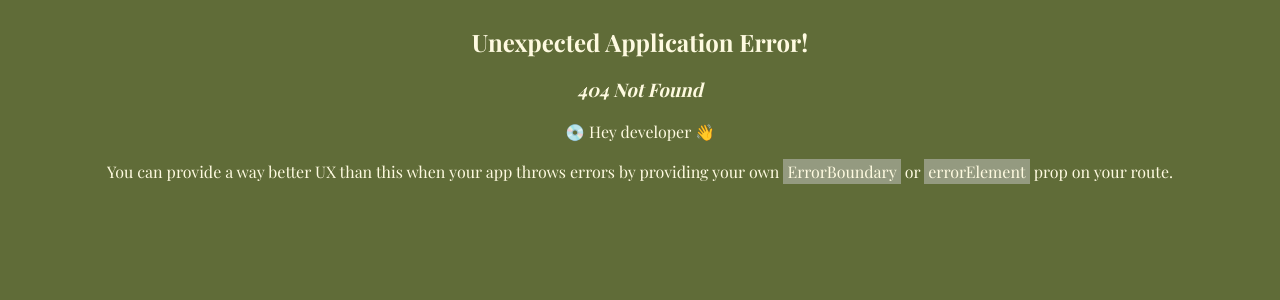
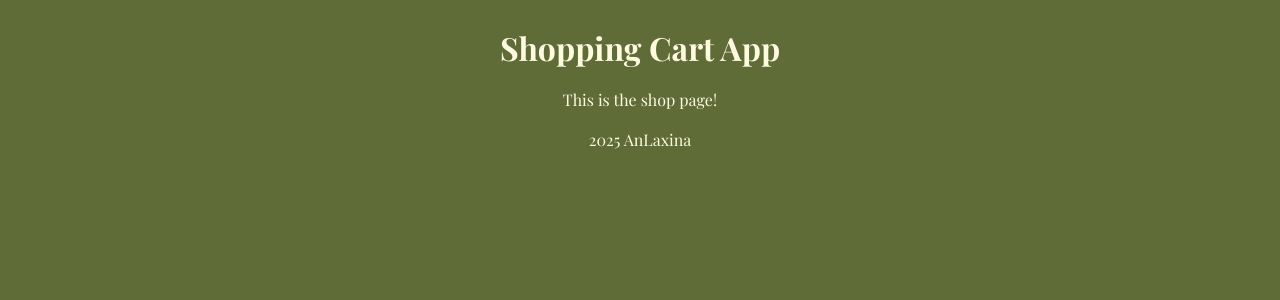
Before and after one commit to AnLaxina/shopping-cart, a React (Vite) app: page /shop in a window 1280 px wide. Before the commit this address had no page. Shown: the top 300 px of the page. Built offline with nearby package versions, Linux system fonts and the light colour scheme; a web font is replaced by a local one.

Commit message:
feat: add working routes for the Cart and Shop page

```diff
--- /dev/null
+++ b/src/components/Cart/Cart.jsx
@@ -0,0 +1,5 @@
+export default function Cart() {
+    return (
+        <p>This is the cart page!</p>
+    )
+}
--- /dev/null
+++ b/src/components/Shop/Shop.jsx
@@ -0,0 +1,5 @@
+export default function Shop() {
+    return (
+        <p>This is the shop page!</p>
+    )
+}
--- a/src/route.jsx
+++ b/src/route.jsx
@@ -1,13 +1,17 @@
 // All this does is make routes for `main.jsx`
 import App from "./App.jsx";
 import Home from "./components/Home/Home.jsx";
+import Shop from "./components/Shop/Shop.jsx";
+import Cart from "./components/Cart/Cart.jsx";
 
 const routes = [
     {
         path: "/",
         element: <App/>,
         children: [
-            {index: true, element: <Home/>}
+            {index: true, element: <Home/>},
+            {path: "/shop", element: <Shop/>},
+            {path: "/cart", element: <Cart/>}
         ]
     }
 ]
```
